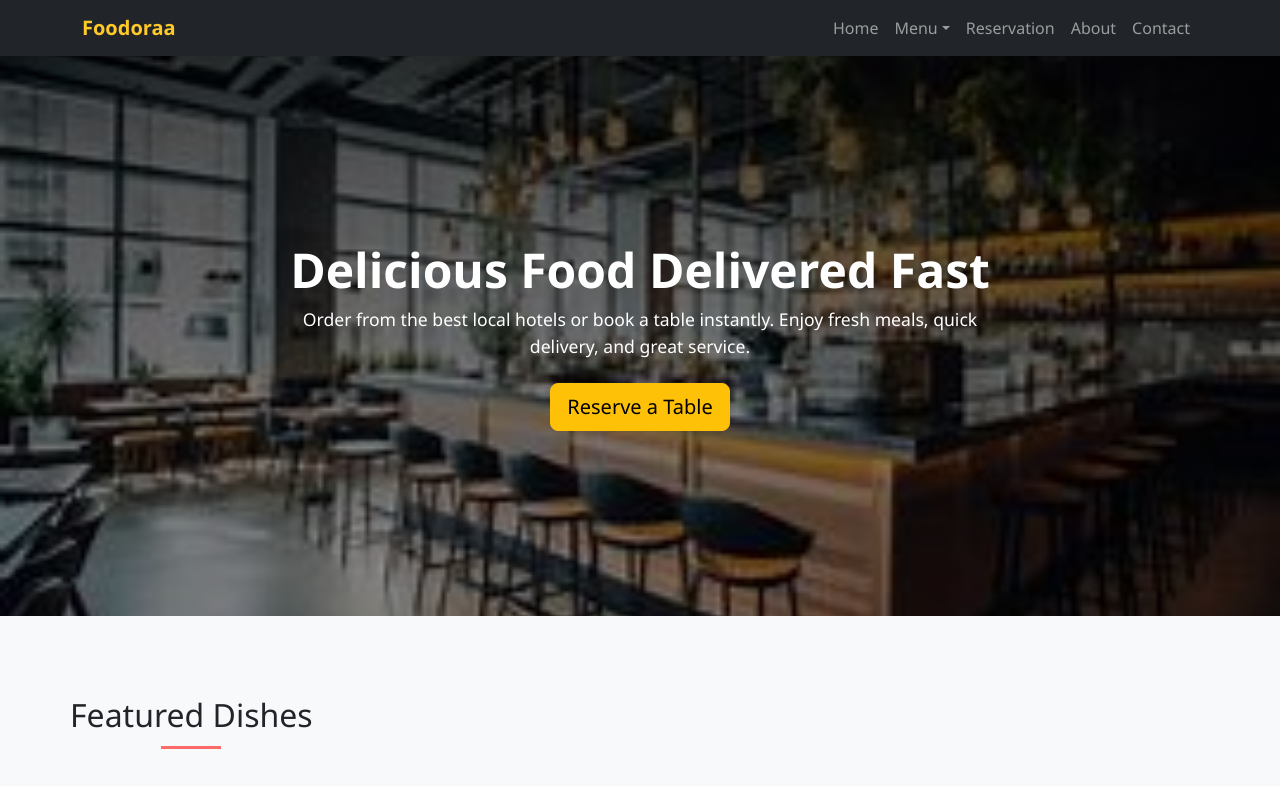
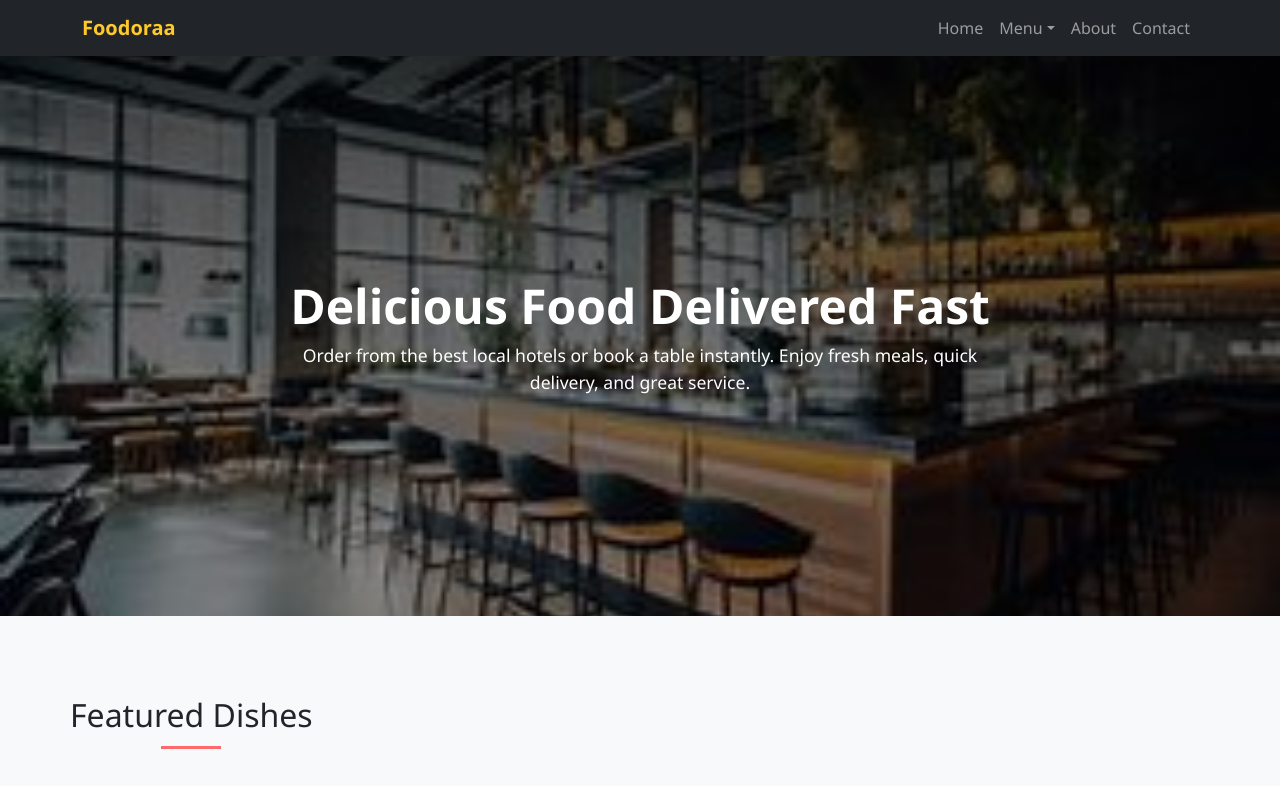
Before and after one commit to omncse25-spec/pr13new, a plain HTML site: page index.html in a window 1280 px wide. Shown: the top 786 px of the page. Drawn offline with nearby package versions, Linux system fonts and the light colour scheme.

Commit message:
Remove space
Removed the 'Reservation' link from the navigation and the 'Reserve a Table' button from the hero section.

```diff
--- a/index.html
+++ b/index.html
@@ -3,7 +3,7 @@
 <head>
     <meta charset="UTF-8">
     <meta name="viewport" content="width=device-width, initial-scale=1.0">
-    <title>Foodoraa - Food Delivery & Reservation</title>
+    <title>Foodoraa - Food Delivery </title>
     <link href="https://cdn.jsdelivr.net/npm/bootstrap@5.3.0/dist/css/bootstrap.min.css" rel="stylesheet">
     <link rel="stylesheet" href="https://cdn.jsdelivr.net/npm/bootstrap-icons@1.10.5/font/bootstrap-icons.css">
     <style>
@@ -40,7 +40,6 @@
                             <li><a class="dropdown-item" href="#desserts">Desserts</a></li>
                         </ul>
                     </li>
-                    <li class="nav-item"><a class="nav-link" href="#table">Reservation</a></li>
                     <li class="nav-item"><a class="nav-link" href="#about">About</a></li>
                     <li class="nav-item"><a class="nav-link" href="#contacts">Contact</a></li>
                 </ul>
@@ -51,7 +50,6 @@
         <div class="container">
             <h1>Delicious Food Delivered Fast</h1>
             <p>Order from the best local hotels or book a table instantly. Enjoy fresh meals, quick delivery, and great service.</p>
-            <a href="#table" class="btn btn-warning btn-lg mt-4">Reserve a Table</a>
         </div>
     </section>
     <section id="home" class="container section-padding">
```
